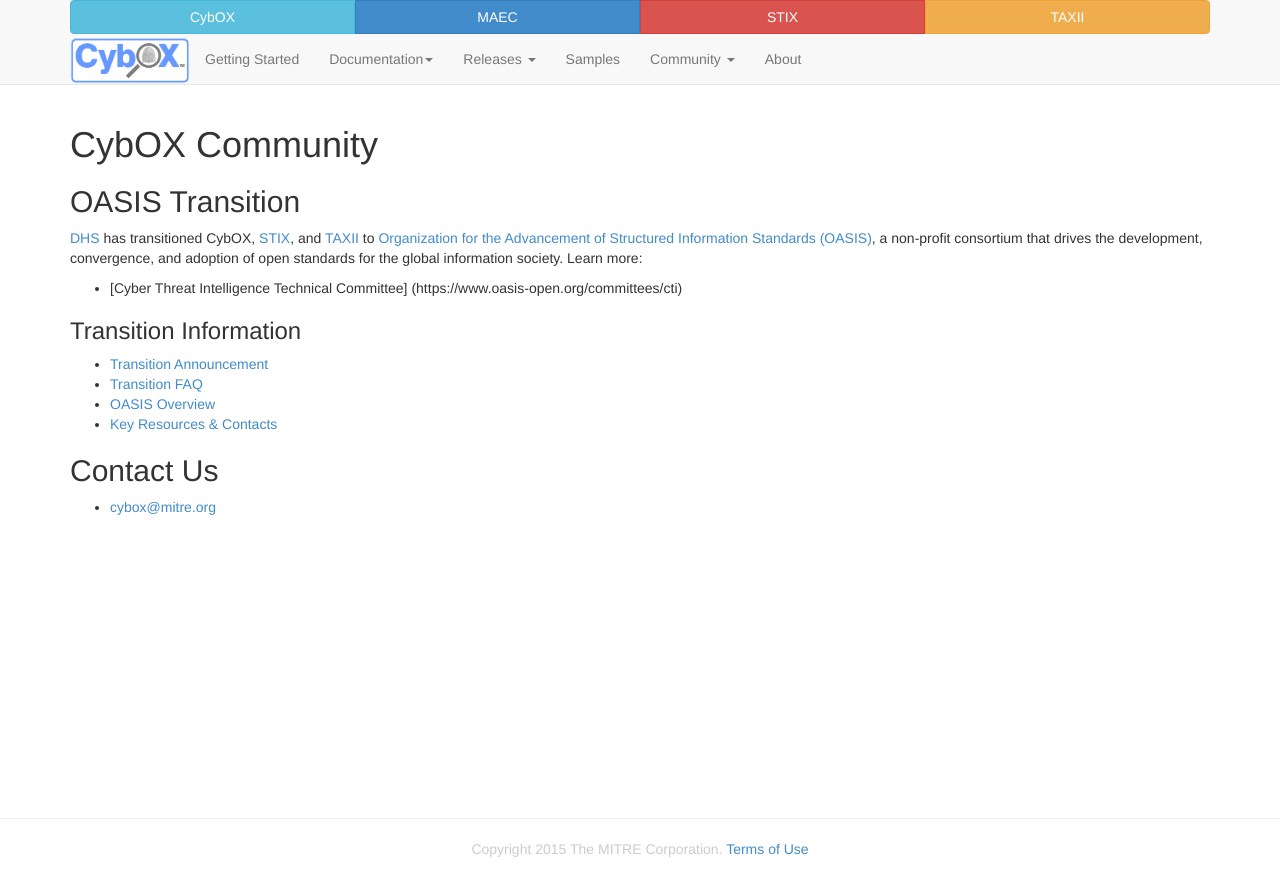
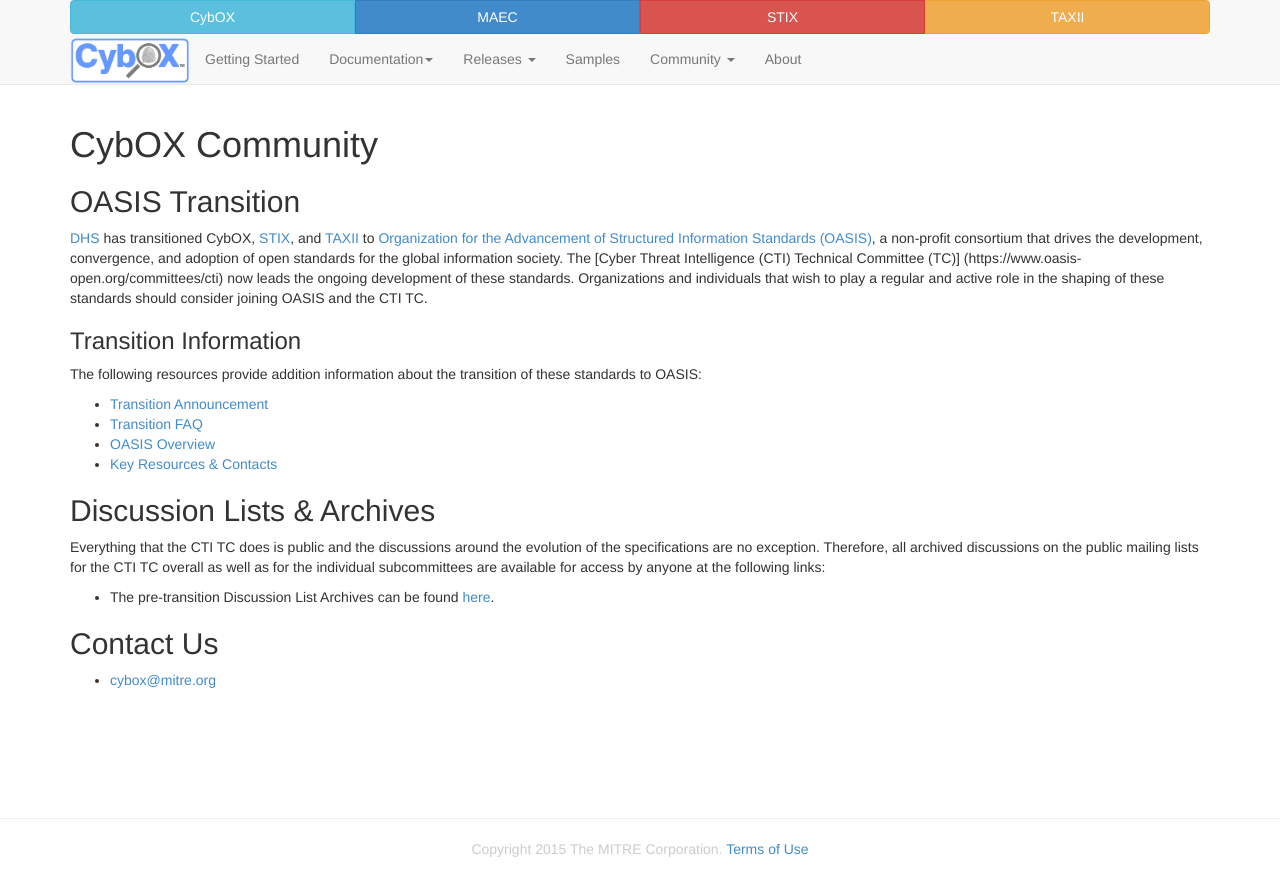
Before and after one commit to CybOXProject/cyboxproject.github.io, a Jekyll site: the page built from community/index.md, in a window 1280 px wide. Shown: the top 896 px of the page. Built offline with Jekyll 4.4.1, drawn with Linux system fonts in a browser that asks for light colours; Markdown is read by kramdown in place of the engine named in the settings.

Commit message:
Update index.md

```diff
--- a/community/index.md
+++ b/community/index.md
@@ -5,16 +5,21 @@
 
 
 ##OASIS Transition
-[DHS](http://www.dhs.gov/office-cybersecurity-and-communications/) has transitioned CybOX, [STIX](https://github.com/STIXProject/), and [TAXII](https://github.com/TAXIIProject/) to [Organization for the Advancement of Structured Information Standards (OASIS)](https://www.oasis-open.org/), a non-profit consortium that drives the development, convergence, and adoption of open standards for the global information society. Learn more:
+[DHS](http://www.dhs.gov/office-cybersecurity-and-communications/) has transitioned CybOX, [STIX](https://github.com/STIXProject/), and [TAXII](https://github.com/TAXIIProject/) to [Organization for the Advancement of Structured Information Standards (OASIS)](https://www.oasis-open.org/), a non-profit consortium that drives the development, convergence, and adoption of open standards for the global information society. The [Cyber Threat Intelligence (CTI) Technical Committee (TC)] (https://www.oasis-open.org/committees/cti) now leads the ongoing development of these standards. Organizations and individuals that wish to play a regular and active role in the shaping of these standards should consider joining OASIS and the CTI TC.
 
-* [Cyber Threat Intelligence Technical Committee] (https://www.oasis-open.org/committees/cti)
-
-### Transition Information
+###Transition Information
+The following resources provide addition information about the transition of these standards to OASIS:
 * [Transition Announcement](http://stixproject.tumblr.com/post/117006597637/dhs-leads-effort-to-transition-automated)
 * [Transition FAQ](https://stixproject.github.io/oasis-faq.pdf)
 * [OASIS Overview](https://stixproject.github.io/stix-at-oasis.pdf)
 * [Key Resources & Contacts](https://stixproject.github.io/oasis-cti-info.html)
 
+##Discussion Lists & Archives
+Everything that the CTI TC does is public and the discussions around the evolution of the specifications are no exception. Therefore, all archived discussions on the public mailing lists for the CTI TC overall as well as for the individual subcommittees are available for access by anyone at the following links:
+
+
+* The pre-transition Discussion List Archives can be found [here](http://making-security-measurable.1364806.n2.nabble.com/CybOX-Discussion-List-Archive-f7579263.html).
+
 
 ##Contact Us
 * [cybox@mitre.org](mailto:cybox@mitre.org)
```
